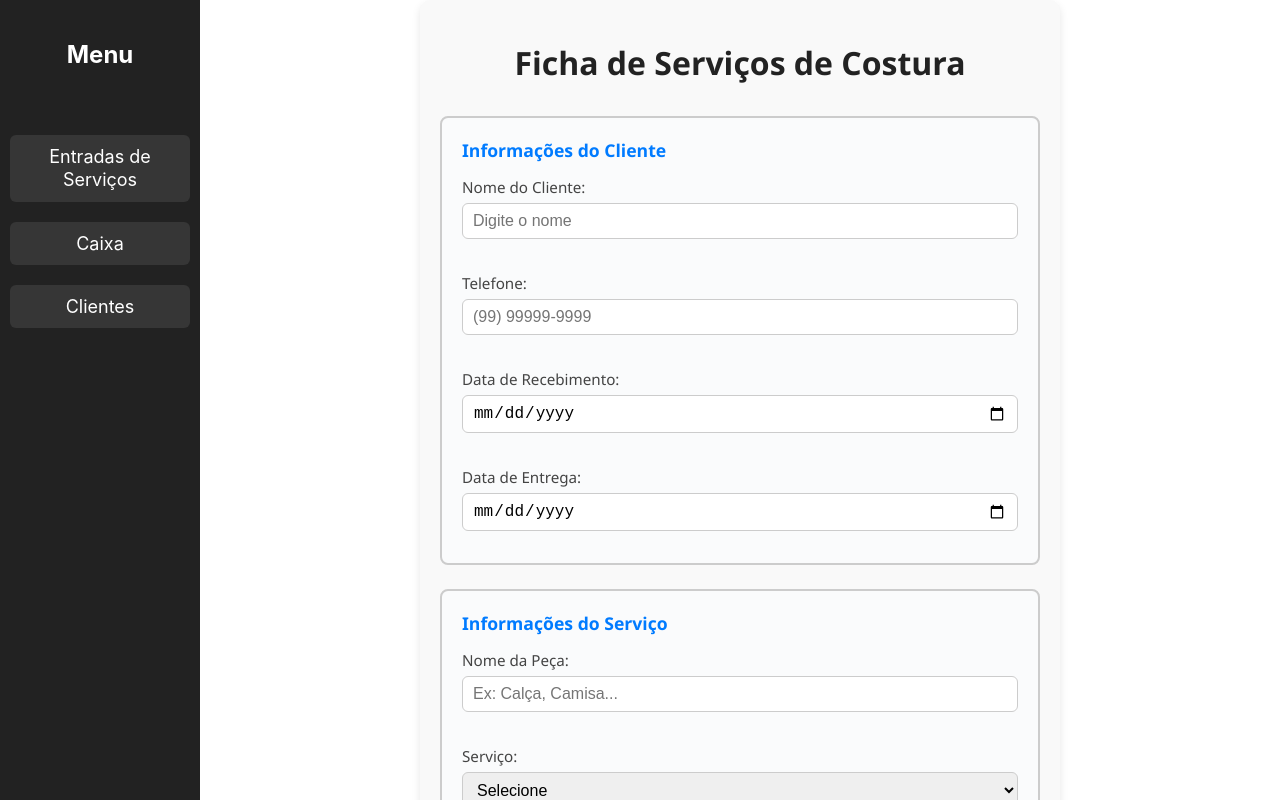
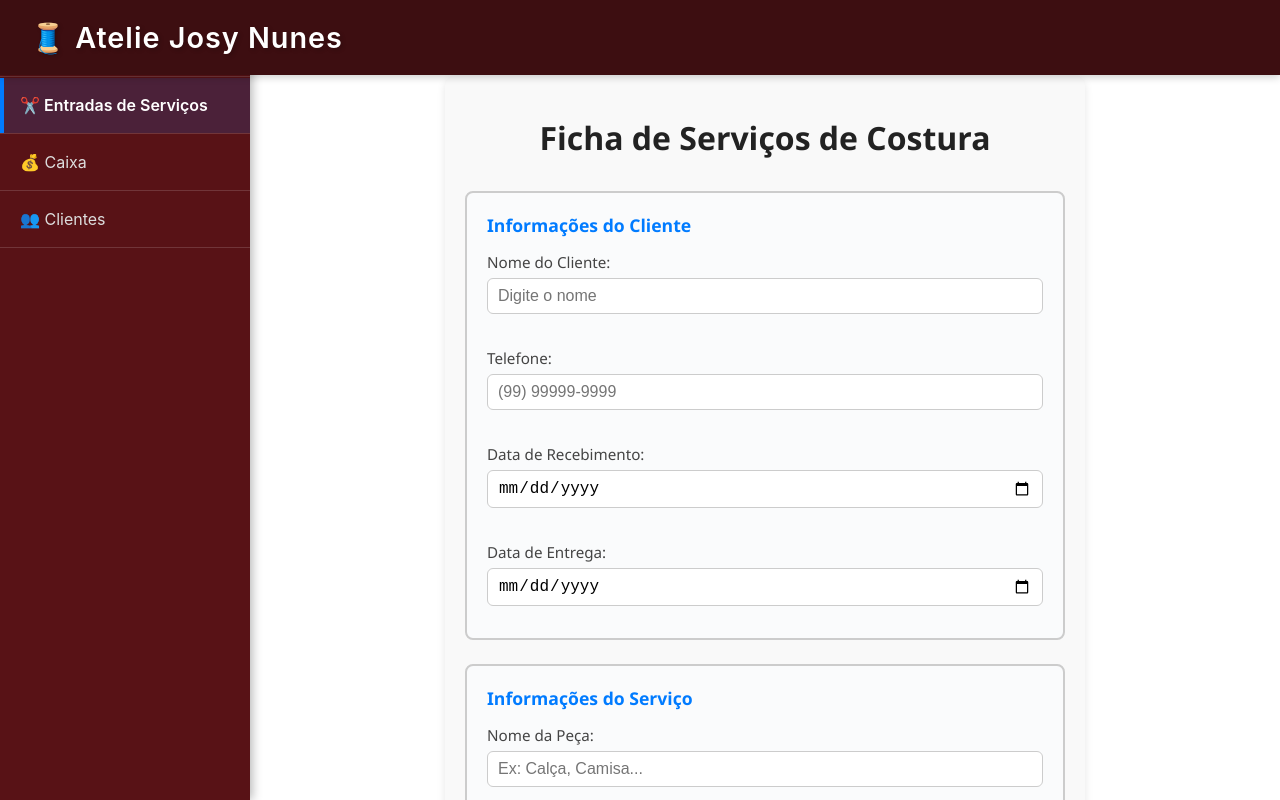
Before and after one commit to DevNathanC/appLoja-master, a React (Create React App) app: page / in a window 1280 px wide. Shown: the top 800 px of the page. Built offline with nearby package versions, Linux system fonts and the light colour scheme.

Commit message:
Adiciona cabeçalho personalizado, melhora design da sidebar e ajusta cores do tema

```diff
--- a/src/App.css
+++ b/src/App.css
@@ -7,6 +7,28 @@
   border-radius: 10px;
   box-shadow: 0 4px 8px rgb(0 0 0 / 0.1);
   color: #333;
+}
+
+.site-header {
+  background: #3d0e11;
+  color: white;
+  padding: 20px 30px;
+  box-shadow: 0 2px 8px rgba(0, 0, 0, 0.2);
+  position: sticky;
+  top: 0;
+  z-index: 100;
+  display: flex;
+  align-items: center;
+}
+
+.site-header h1 {
+  margin: 0;
+  font-size: 1.8rem;
+  font-weight: 600;
+  color: white;
+  letter-spacing: 1px;
+  text-shadow: 2px 2px 4px rgba(0, 0, 0, 0.2);
+  text-align: left;
 }
 
 h1 {
--- a/src/App.tsx
+++ b/src/App.tsx
@@ -179,9 +179,12 @@ const App: React.FC = () => {
 
   return (
     <Router>
+      <header className="site-header">
+        <h1>🧵 Atelie Josy Nunes</h1>
+      </header>
       <div style={{ display: 'flex' }}>
         <Sidebar />
-        <div style={{ marginLeft: 200, flex: 1 }}>
+        <div style={{ marginLeft: 250, flex: 1, marginTop: 0 }}>
           <Routes>
             <Route path="/" element={
               <div className="App">
--- a/src/Sidebar.css
+++ b/src/Sidebar.css
@@ -7,21 +7,17 @@
   box-shadow: 0 2px 8px rgba(0,0,0,0.08);
 }
 .sidebar {
-  width: 200px;
-  height: 100vh;
-  background: #222;
+  width: 250px;
+  height: calc(100vh - 60px);
+  background: #581216;
   color: #fff;
-  padding: 20px 0;
+  padding: 0;
   position: fixed;
-  top: 0;
+  top: 60px;
   left: 0;
   display: flex;
   flex-direction: column;
-  align-items: center;
-}
-
-.sidebar h2 {
-  margin-bottom: 30px;
+  box-shadow: 2px 0 10px rgba(0, 0, 0, 0.3);
 }
 
 .sidebar ul {
@@ -31,24 +27,62 @@
 }
 
 .sidebar ul li {
-  margin: 20px 0;
+  margin: 0;
   width: 100%;
-  text-align: center;
+  border-bottom: 1px solid rgba(255, 255, 255, 0.15);
+  height: 56px;
+  display: flex;
+  align-items: center;
+  overflow: hidden;
+}
+
+.sidebar ul li:first-child {
+  border-top: 1px solid rgba(255, 255, 255, 0.15);
 }
 
 .sidebar ul li a {
-  color: #fff;
+  color: #ddd;
   text-decoration: none;
-  font-size: 18px;
-  transition: background 0.2s, color 0.2s;
-  background: #363636;
-  padding: 10px 0;
-  border-radius: 6px;
-  display: block;
-  margin: 0 10px;
+  font-size: 16px;
+  transition: all 0.3s ease;
+  padding: 0 20px;
+  display: flex;
+  align-items: center;
+  gap: 10px;
+  position: relative;
+  width: 100%;
+  height: calc(100% - 1px);
+}
+
+.sidebar ul li a::before {
+  content: '';
+  position: absolute;
+  left: 0;
+  top: 0;
+  bottom: 0;
+  width: 4px;
+  background: #007bff;
+  transform: scaleY(0);
+  transition: transform 0.3s ease;
 }
 
 .sidebar ul li a:hover {
-  background: #444;
+  background: rgba(255, 255, 255, 0.05);
   color: #fff;
+  padding-left: 25px;
 }
+
+.sidebar ul li a:hover::before {
+  transform: scaleY(1);
+}
+
+.sidebar ul li a.active {
+  background: rgba(0, 123, 255, 0.15);
+  color: #fff;
+  font-weight: 600;
+}
+
+.sidebar ul li a.active::before {
+  transform: scaleY(1);
+  background: #007bff;
+}
--- a/src/Sidebar.tsx
+++ b/src/Sidebar.tsx
@@ -1,7 +1,7 @@
 
 import React from 'react';
 import './Sidebar.css';
-import { Link } from 'react-router-dom';
+import { NavLink } from 'react-router-dom';
 // Importa logoBase64 do App
 
 
@@ -9,12 +9,10 @@ import { Link } from 'react-router-dom';
 const Sidebar: React.FC = () => {
   return (
     <div className="sidebar">
-  {/* Logo removida conforme solicitado */}
-      <h2>Menu</h2>
       <ul>
-        <li><Link to="/">Entradas de Serviços</Link></li>
-        <li><Link to="/caixa">Caixa</Link></li>
-        <li><Link to="/clientes">Clientes</Link></li>
+        <li><NavLink to="/" end>✂️ Entradas de Serviços</NavLink></li>
+        <li><NavLink to="/caixa">💰 Caixa</NavLink></li>
+        <li><NavLink to="/clientes">👥 Clientes</NavLink></li>
       </ul>
     </div>
   );
```
